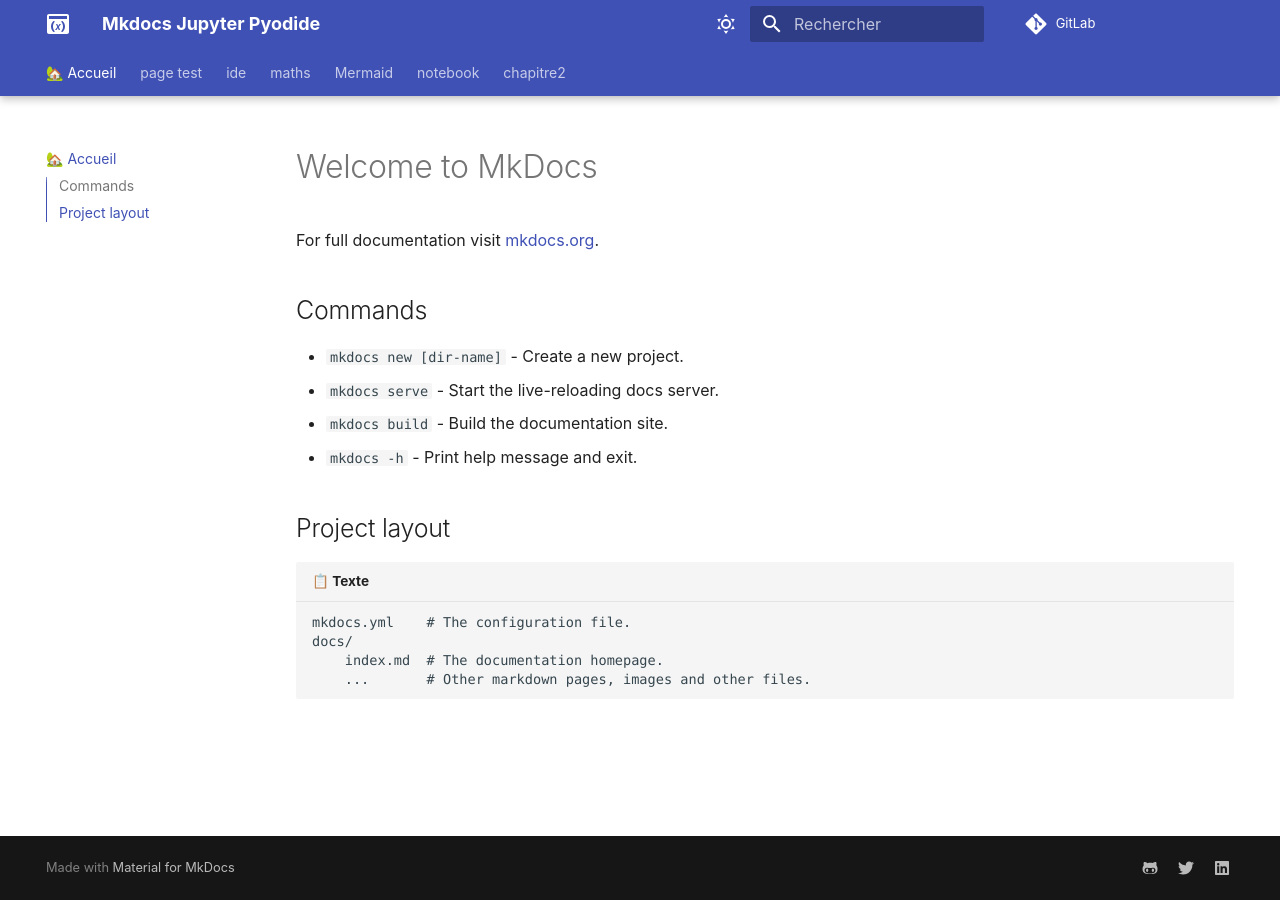
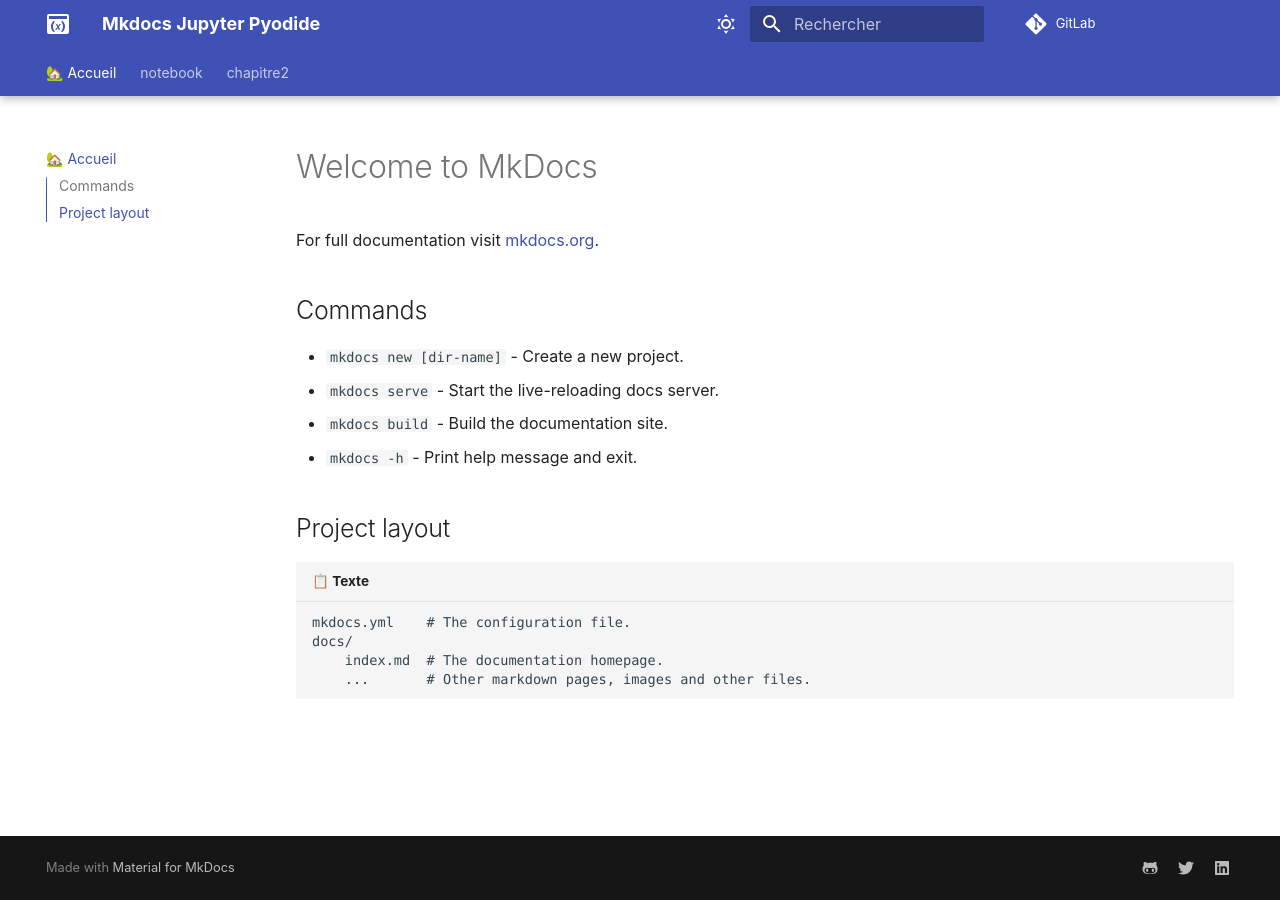
Before and after one commit to lilabidi/Makdocs-jupyter-pyodide, an MkDocs documentation site: the page built from docs/index.md, in a window 1280 px wide. Built offline with MkDocs 1.6.1 and Material for MkDocs 9.7.7, drawn with Linux system fonts in a browser that asks for light colours; nearby versions of some CDN libraries; comment, search, counter and statistics services are not loaded.

Commit message:
nettoyage

```diff
--- a/mkdocs.yml
+++ b/mkdocs.yml
@@ -7,12 +7,8 @@
 
 nav:
   - "🏡 Accueil": index.md
-  #- ... | regex=^(?:(?!_REM.md).)*$
-  - page test: Test_page.md
-  - ide: ide.md
-  - maths: maths.md
-  - Mermaid: mermaid.md
-  - notebook: notebook.ipynb
+  - notebook:
+      Mon Notebook: notebook.ipynb
   - chapitre2:
       intro python: 02_chapitre_2/1_intro_python.md
       fonction: 02_chapitre_2/2_fonction.md
```
Also changed, not shown: docs/02_chapitre_2/.pages (deleted).
